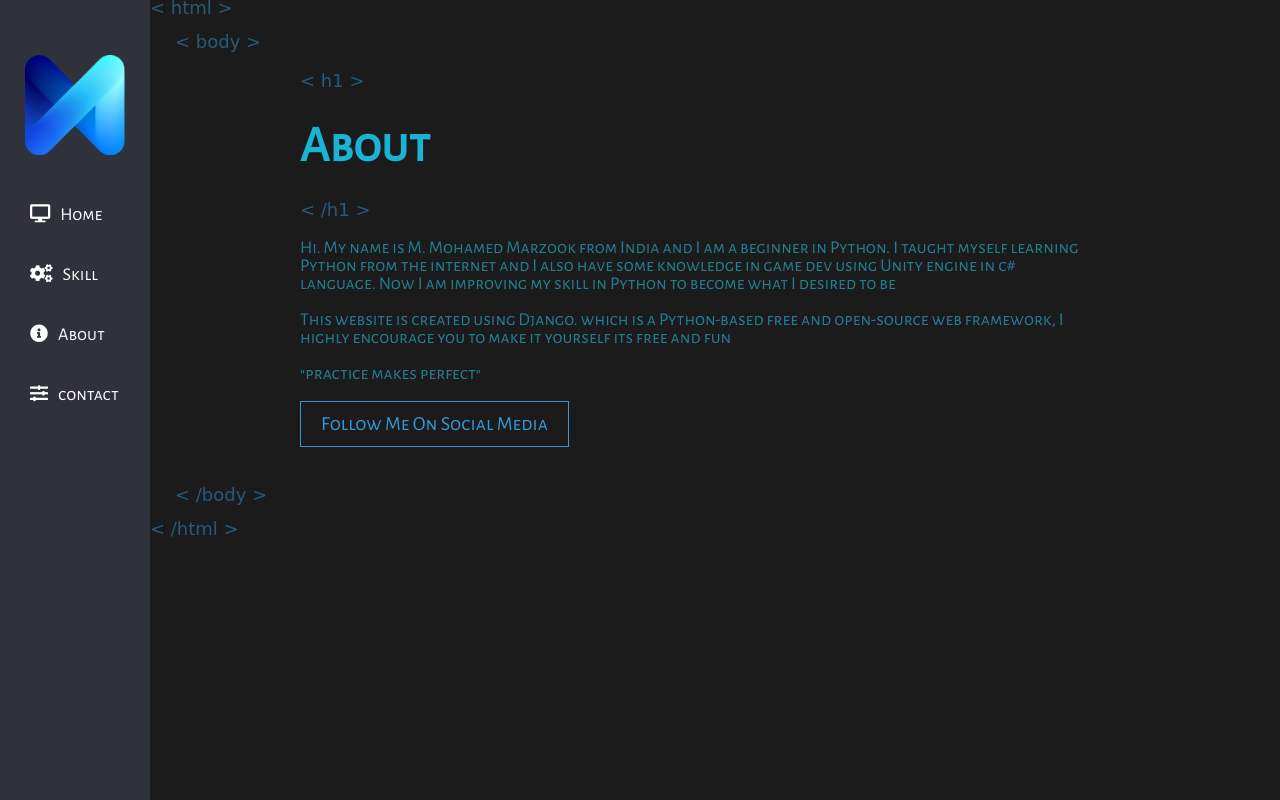
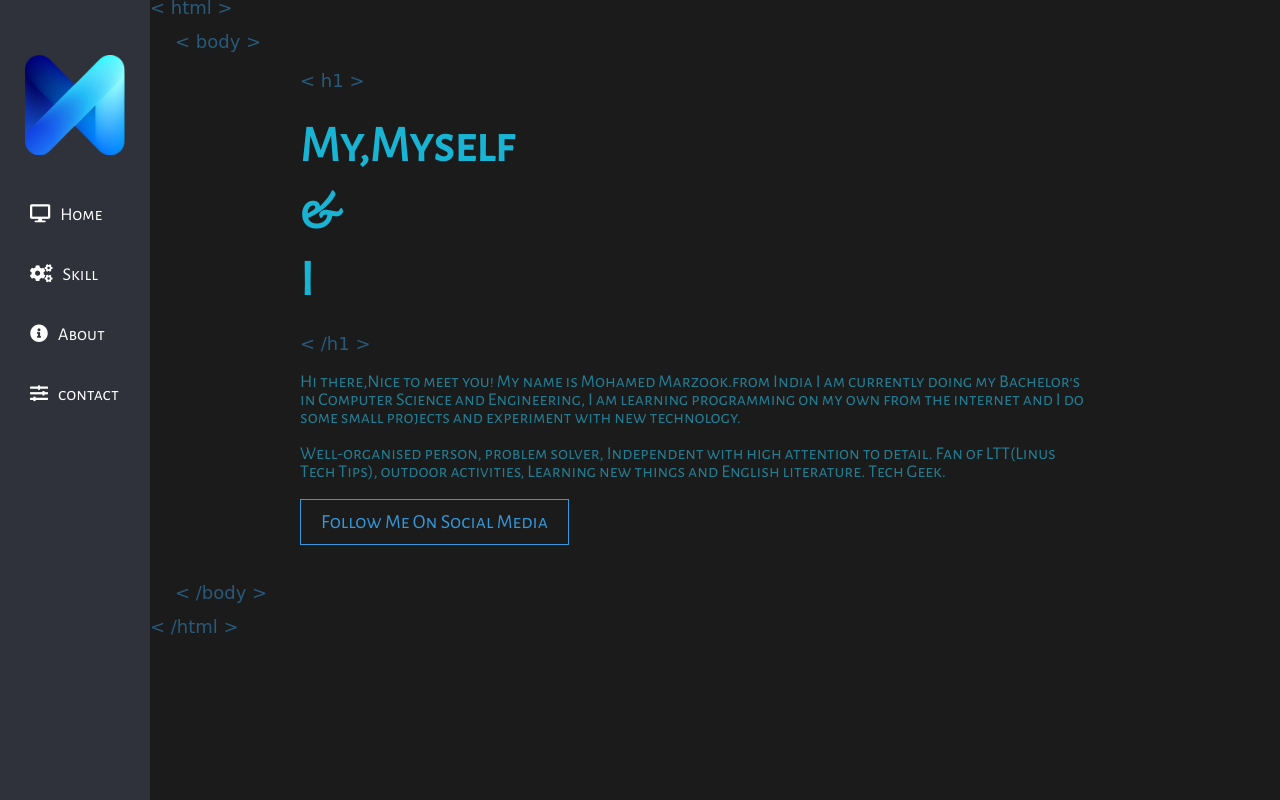
Before and after one commit to Marzook070/Portfolio-Website, a Django app: page /about/ in a window 1280 px wide. Run offline with Django 3.2, Linux system fonts and the light colour scheme; some libraries are stand-ins or nearby versions; some web fonts are replaced.

Commit message:
changed about

```diff
--- a/home/templates/pages/about.html
+++ b/home/templates/pages/about.html
@@ -3,23 +3,20 @@
 
 {% block Content %}
       <span class="htmltag tag3"> < h1 > </span>
-      <h1 class='rubber-band'>About</h1>
+      <h1 class='rubber-band'>My,Myself & I</h1>
       <span class="htmltag tag4"> < /h1 > </span>
       <div class="contentpara">
             <p>
-                  Hi. My name is  M. Mohamed Marzook from India and I am a
-                  beginner in Python. I taught myself learning Python from the
-                  internet and I also have some knowledge in game dev using Unity
-                  engine in c# language. Now I am improving my skill in Python to
-                  become what I desired to be
+                  Hi there,Nice to meet you!
+                  My name is Mohamed Marzook.from India
+                  I am currently doing my Bachelor's in Computer Science and Engineering,
+                  I am learning programming on my own from the internet and I
+                  do some small projects and experiment with new technology.
             </p>
             <p>
-                  This website is created using Django. which is a Python-based free
-                  and open-source web framework, I highly encourage you to make it yourself
-                  its free and fun
-            </p>
-            <p>
-                  "practice makes perfect"
+                  Well-organised person, problem solver, Independent with high attention to detail.
+                  Fan of LTT(Linus Tech Tips), outdoor activities, Learning new things and English literature.
+                  Tech Geek.
             </p>
       </div>
 {% endblock %}
--- a/home/templates/pages/contact.html
+++ b/home/templates/pages/contact.html
@@ -8,6 +8,6 @@
       <p class="contentpara">
             My Social Accounts
       </p>
-      <a href="https://www.instagram.com/mmm_0_7/"><button class="btn btn1">Instagram</button></a> <br>
+      <a href="https://www.instagram.com/_mohd_marzook/"><button class="btn btn1">Instagram</button></a> <br>
       <a href="https://www.linkedin.com/in/marzook070/"><button class="btn btn1">LinkedIn</button></a> <br>
 {% endblock %}
```
